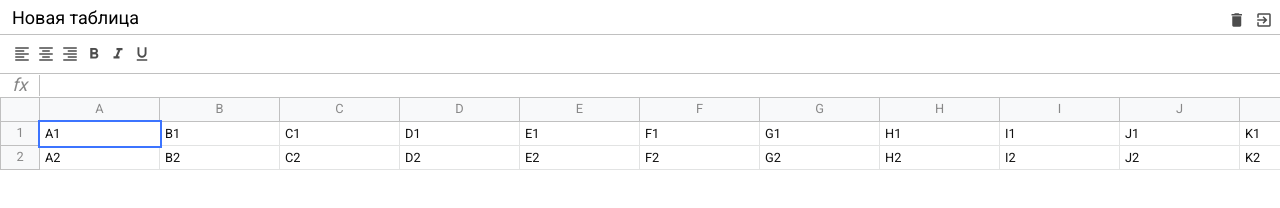
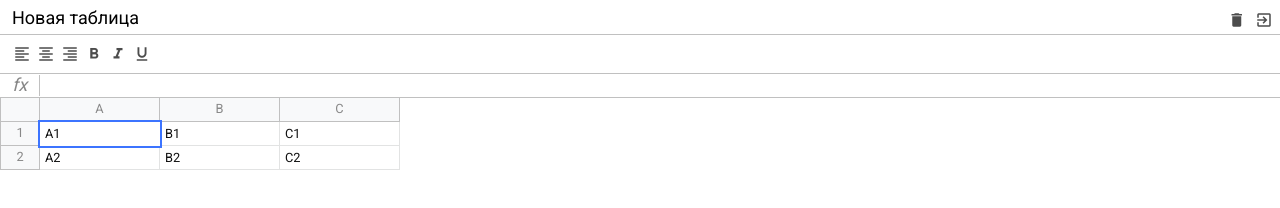
Before and after one commit to PavelGushchin/excel_on_js, a website built with webpack: page src/assets/excel.html in a window 1280 px wide. Built offline with nearby package versions, Linux system fonts and the light colour scheme.

Commit message:
Reducing templates

```diff
--- a/src/assets/excel.html
+++ b/src/assets/excel.html
@@ -11,7 +11,6 @@
 
 <body>
     <div id="app" class="container">
-
         <div class="excel">
 
             <div class="excel__header">
@@ -74,36 +73,6 @@
                         <div class="column">
                             C
                         </div>
-                        <div class="column">
-                            D
-                        </div>
-                        <div class="column">
-                            E
-                        </div>
-                        <div class="column">
-                            F
-                        </div>
-                        <div class="column">
-                            G
-                        </div>
-                        <div class="column">
-                            H
-                        </div>
-                        <div class="column">
-                            I
-                        </div>
-                        <div class="column">
-                            J
-                        </div>
-                        <div class="column">
-                            K
-                        </div>
-                        <div class="column">
-                            L
-                        </div>
-                        <div class="column">
-                            M
-                        </div>
                     </div>
                 </div>
 
@@ -116,16 +85,6 @@
                         <div class="cell selected" contenteditable="" spellcheck="false">A1</div>
                         <div class="cell" contenteditable="" spellcheck="false">B1</div>
                         <div class="cell" contenteditable="" spellcheck="false">C1</div>
-                        <div class="cell" contenteditable="" spellcheck="false">D1</div>
-                        <div class="cell" contenteditable="" spellcheck="false">E1</div>
-                        <div class="cell" contenteditable="" spellcheck="false">F1</div>
-                        <div class="cell" contenteditable="" spellcheck="false">G1</div>
-                        <div class="cell" contenteditable="" spellcheck="false">H1</div>
-                        <div class="cell" contenteditable="" spellcheck="false">I1</div>
-                        <div class="cell" contenteditable="" spellcheck="false">J1</div>
-                        <div class="cell" contenteditable="" spellcheck="false">K1</div>
-                        <div class="cell" contenteditable="" spellcheck="false">L1</div>
-                        <div class="cell" contenteditable="" spellcheck="false">M1</div>
                     </div>
                 </div>
 
@@ -138,23 +97,11 @@
                         <div class="cell" contenteditable="" spellcheck="false">A2</div>
                         <div class="cell" contenteditable="" spellcheck="false">B2</div>
                         <div class="cell" contenteditable="" spellcheck="false">C2</div>
-                        <div class="cell" contenteditable="" spellcheck="false">D2</div>
-                        <div class="cell" contenteditable="" spellcheck="false">E2</div>
-                        <div class="cell" contenteditable="" spellcheck="false">F2</div>
-                        <div class="cell" contenteditable="" spellcheck="false">G2</div>
-                        <div class="cell" contenteditable="" spellcheck="false">H2</div>
-                        <div class="cell" contenteditable="" spellcheck="false">I2</div>
-                        <div class="cell" contenteditable="" spellcheck="false">J2</div>
-                        <div class="cell" contenteditable="" spellcheck="false">K2</div>
-                        <div class="cell" contenteditable="" spellcheck="false">L2</div>
-                        <div class="cell" contenteditable="" spellcheck="false">M2</div>
                     </div>
                 </div>
-
             </div>
 
         </div>
-
     </div>
 </body>
 </html>
```
Also changed, not shown: src/assets/dashboard.html (+2 -0 lines).
